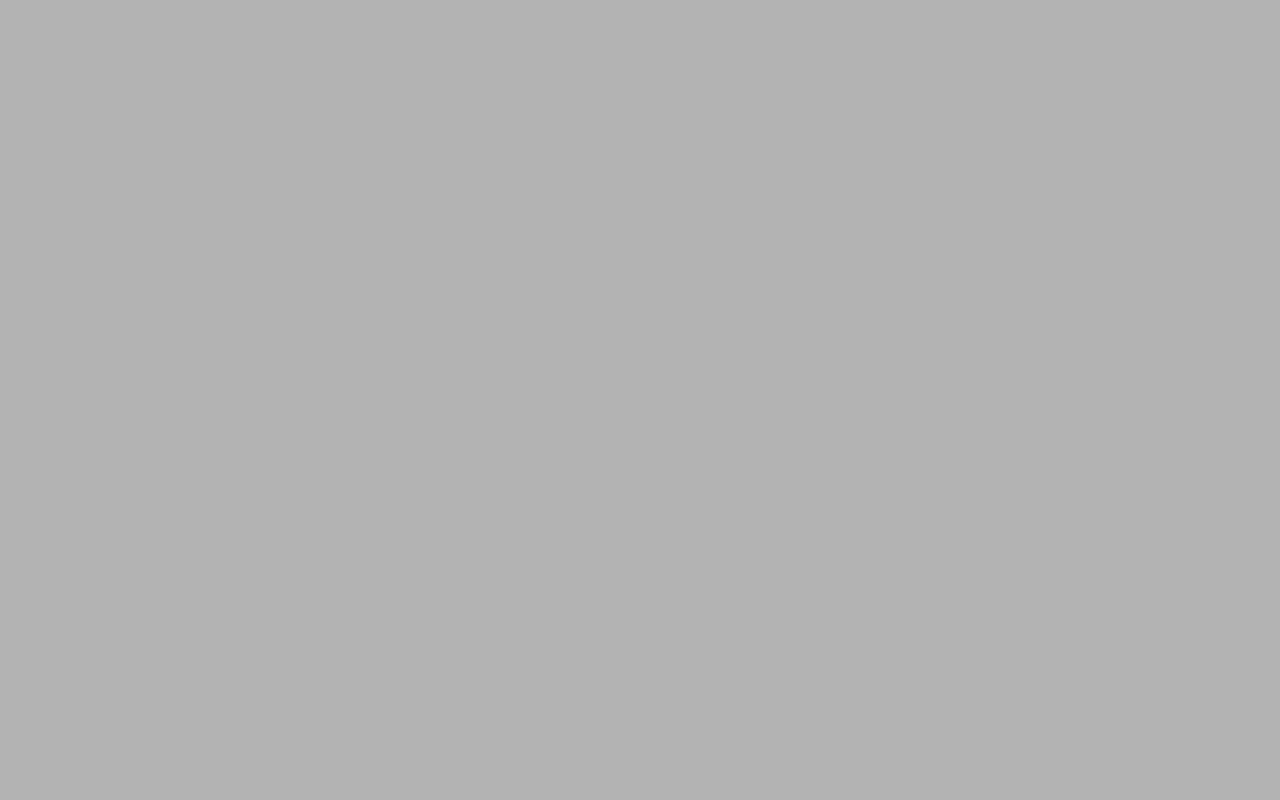
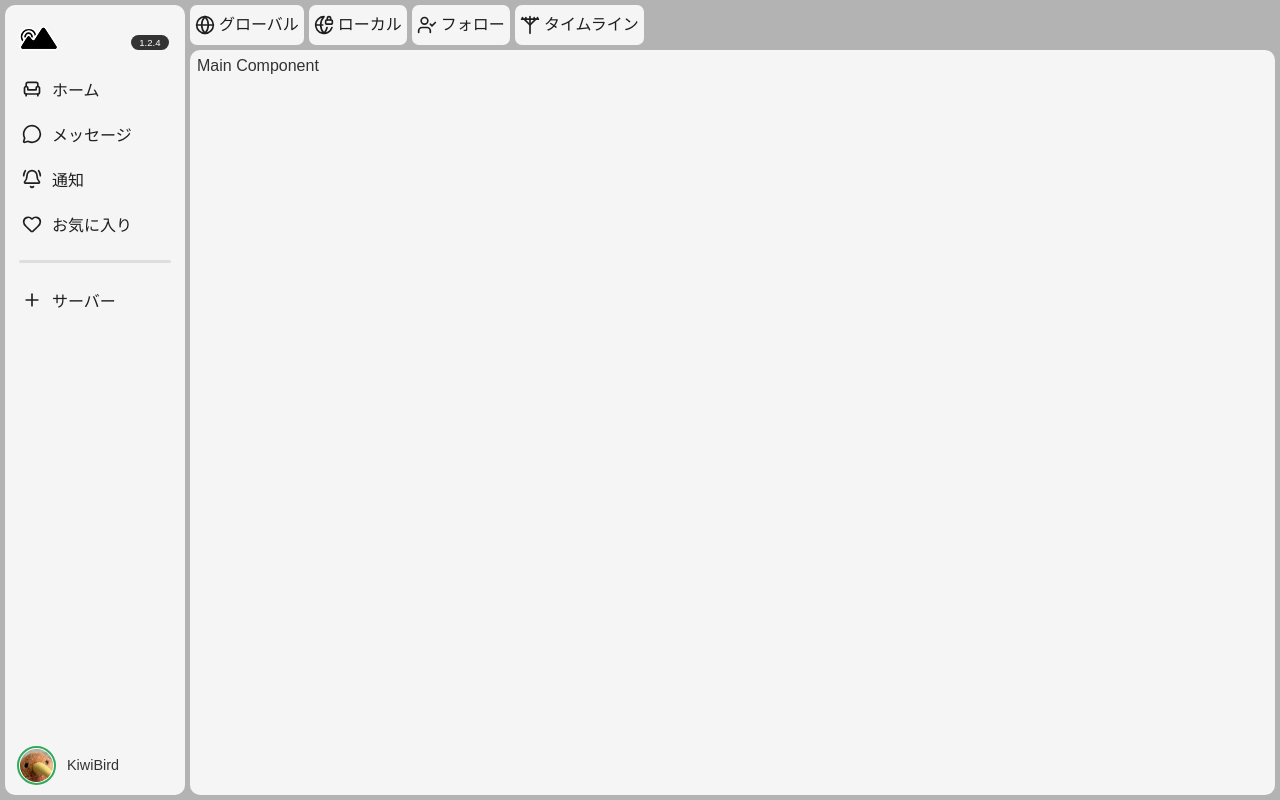
Before and after one commit to SuchGameR/sycs-Vue, a Vue app: page /favorite in a window 1280 px wide. Before the commit this address had no page. Built offline with nearby package versions, Linux system fonts and the light colour scheme; a web font is replaced by a local one.

Commit message:
Branch mk2-2 for simple

```diff
--- a/frontend/src/components/commons/PrimaryButton.vue
+++ b/frontend/src/components/commons/PrimaryButton.vue
@@ -18,6 +18,11 @@ const props = defineProps({
     default: "none",
     required: false,
   },
+  url: String,
+});
+
+const url = computed(() => {
+  return props.url;
 });
 
 const iconFillColor = computed(() => {
@@ -30,16 +35,23 @@ const currentIcon = computed(() => {
 </script>
 
 <template>
-  <div class="button">
-    <component :is="currentIcon" :size="20" :fill="iconFillColor" />
-    {{ name }}
-  </div>
+  <router-link :to="url" class="link">
+    <div class="button">
+      <component :is="currentIcon" :size="20" :fill="iconFillColor" />
+      {{ name }}
+    </div>
+  </router-link>
 </template>
 
 <style scoped>
+.link {
+  display: block;
+  width: 100%;
+}
 .button {
   display: inline-flex;
   align-items: center;
+  width: 100%;
   gap: 10px;
   padding: 8px 10px;
   border-radius: 8px;
--- a/frontend/src/components/commons/PrimarySidebar.vue
+++ b/frontend/src/components/commons/PrimarySidebar.vue
@@ -3,10 +3,10 @@ import PrimaryButton from "../commons/PrimaryButton.vue";
 </script>
 
 <template>
-  <PrimaryButton name="ホーム" ui="Armchair" />
-  <PrimaryButton name="メッセージ" ui="MessageCircle" />
-  <PrimaryButton name="通知" ui="BellRing" />
-  <PrimaryButton name="お気に入り" ui="Heart" />
+  <PrimaryButton name="ホーム" ui="Armchair" url="/" />
+  <PrimaryButton name="メッセージ" ui="MessageCircle" url="message" />
+  <PrimaryButton name="通知" ui="BellRing" url="notice" />
+  <PrimaryButton name="お気に入り" ui="Heart" url="favorite" />
   <hr />
   <PrimaryButton name="サーバー" ui="Plus" />
 </template>
--- /dev/null
+++ b/frontend/src/pages/Favorite.vue
@@ -0,0 +1,13 @@
+<script setup lang="ts">
+import Horizontal from "../components/configurations/Horizontal.vue";
+</script>
+
+<template>
+  <Horizontal>
+    <Sidebar />
+    <Main />
+    <!-- <List /> -->
+  </Horizontal>
+</template>
+
+<style scoped></style>
--- /dev/null
+++ b/frontend/src/pages/Message.vue
@@ -0,0 +1,13 @@
+<script setup lang="ts">
+import Horizontal from "../components/configurations/Horizontal.vue";
+</script>
+
+<template>
+  <Horizontal>
+    <Sidebar />
+    <Main />
+    <!-- <List /> -->
+  </Horizontal>
+</template>
+
+<style scoped></style>
--- /dev/null
+++ b/frontend/src/pages/Notice.vue
@@ -0,0 +1,13 @@
+<script setup lang="ts">
+import Horizontal from "../components/configurations/Horizontal.vue";
+</script>
+
+<template>
+  <Horizontal>
+    <Sidebar />
+    <Main />
+    <!-- <List /> -->
+  </Horizontal>
+</template>
+
+<style scoped></style>
--- a/frontend/src/router/index.ts
+++ b/frontend/src/router/index.ts
@@ -1,12 +1,18 @@
 import { createRouter, createWebHistory } from "vue-router";
 import Home from "../pages/Home.vue";
 import About from "../pages/About.vue";
+import Message from "../pages/Message.vue";
+import Notice from "../pages/Notice.vue";
+import Favorite from "../pages/Favorite.vue";
 
 const router = createRouter({
   history: createWebHistory(import.meta.env.BASE_URL),
   routes: [
     { path: "/", component: Home },
     { path: "/about", component: About },
+    { path: "/message", component: Message },
+    { path: "/notice", component: Notice },
+    { path: "/favorite", component: Favorite },
   ],
 });
 
```
